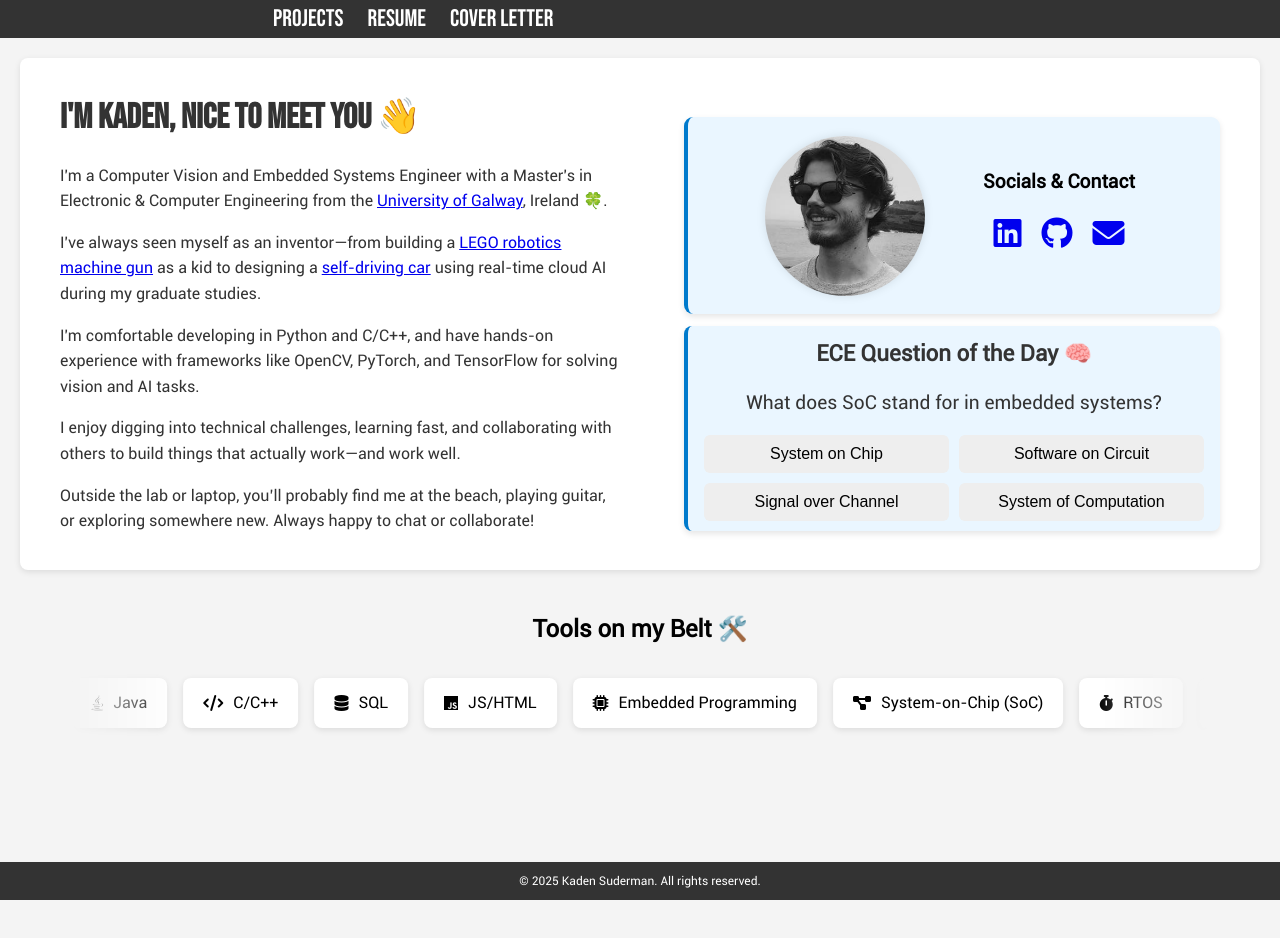
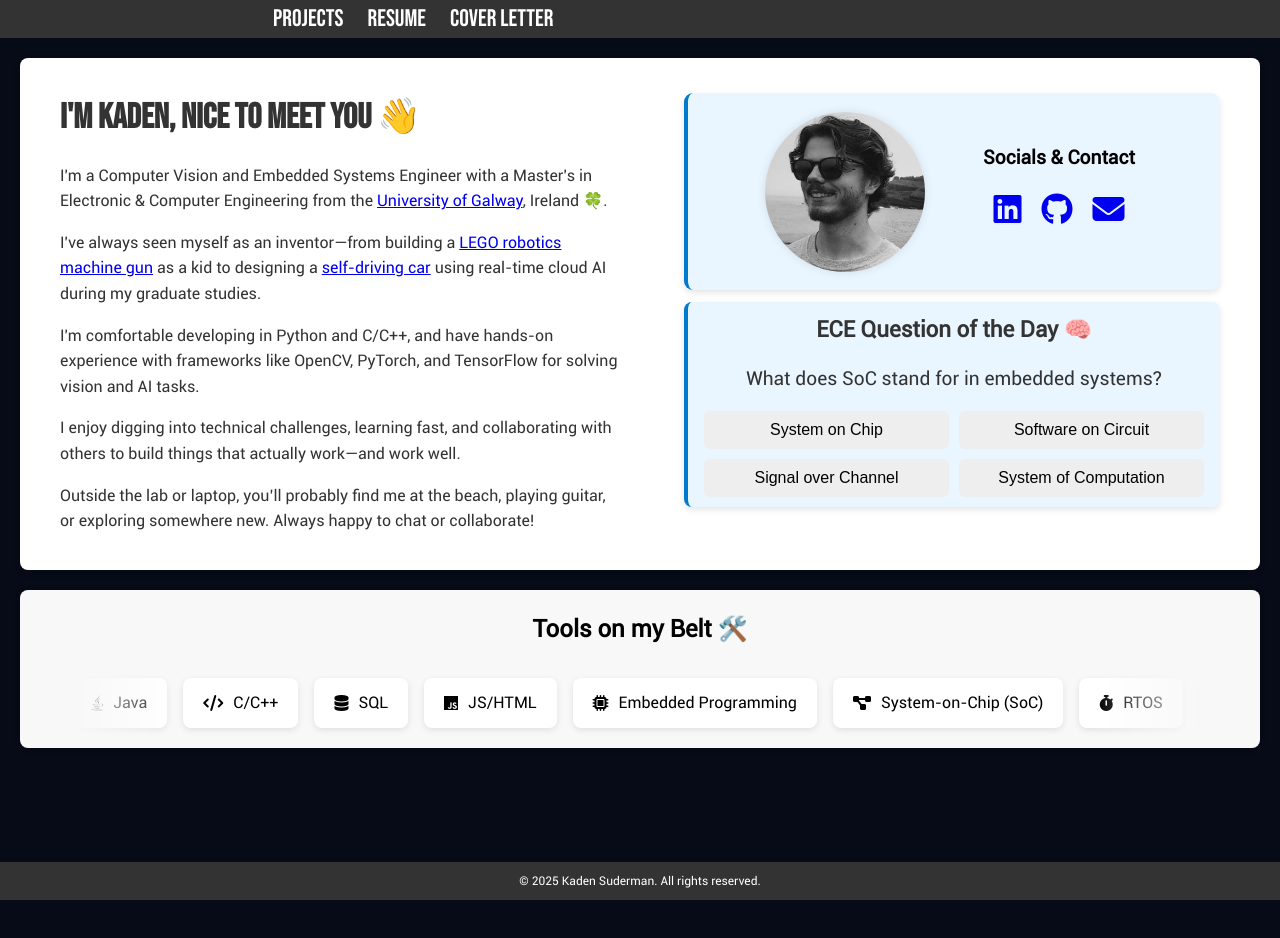
Before and after one commit to superKabe/superKabe.github.io, a Jekyll site: the page index.html, which Jekyll copies as it is, in a window 1280 px wide. Built offline with Jekyll 4.4.1, drawn with Linux system fonts in a browser that asks for light colours; a script that is not in the unit is left out; before the commit the page ends 900 px from its top, so only the background shows below that.

Commit message:
Add neural network background effect and restructure sections for improved layout

```diff
--- a/index.html
+++ b/index.html
@@ -21,6 +21,7 @@
         </nav>
     </header>
 
+  <div id="neural-network-background">
     <section id="about">
         <div class="about-content">
           <!-- Left: Text section with photo -->
@@ -63,6 +64,7 @@
       </div>
     </section>
 
+    <section id="skills">
       <div class="skills-scroll-wrapper">
         <h2 style="text-align: center;">Tools on my Belt 🛠️</h2>
         <div class="skills-scroll">
@@ -103,6 +105,7 @@
             <div class="skill"><i class="fas fa-shapes"></i> Data Modeling</div>
         </div>
     </div>
+  </div>
 
   <footer>
       <p>&copy; 2025 Kaden Suderman. All rights reserved.</p>
@@ -111,5 +114,23 @@
   <!-- Include the JavaScript file for the daily question -->
   <script src="daily-question.js"></script>
 
+    <!-- Three.js is a dependency for Vanta.js -->
+  <script src="https://cdnjs.cloudflare.com/ajax/libs/three.js/r121/three.min.js"></script>
+  <!-- Vanta.js Net effect -->
+  <script src="https://cdnjs.cloudflare.com/ajax/libs/vanta/0.5.21/vanta.net.min.js"></script>
+
+  <script>
+    VANTA.NET({
+      el: "#neural-network-background",
+      color: 0x2d4b91,       // Color of the nodes
+      backgroundColor: 0x060b17, // Background color
+      points: 20.00,         // Number of nodes
+      maxDistance: 20.00,    // Maximum distance between nodes
+      spacing: 12.00         // Spacing between nodes
+    });
+  </script>
+
+
+
 </body>
 </html>
--- a/styles.css
+++ b/styles.css
@@ -132,15 +132,6 @@
 margin-top: 0.75rem;
 }
 
-.about-card {
-    background-color: #fff;
-    border-radius: 12px;
-    padding: 20px;
-    box-shadow: 0 0 10px rgba(0,0,0,0.1);
-    max-width: 960px;
-    margin: auto;
-  }
-
 
 /* Container for About section split into two columns */
 .about-wrapper {
@@ -161,30 +152,13 @@
 min-width: 280px;        /* Optional: prevents too narrow text on small screens */
 }
 
-  /* Right column: holds photo and fact box */
-  .about-right {
-    display: flex;
-    flex-direction: column;
-    gap: 1rem;
-    flex: 0 0 auto;
-    min-width: 150px;
-    max-width: 10px;
-  }
-
-  .about-card {
-    background-color: #fff;
-    border-radius: 12px;
-    padding: 20px;
-    box-shadow: 0 0 10px rgba(0,0,0,0.1);
-    max-width: 1060px;
-    margin: auto;
-  }
 
 
 .about-content {
 display: flex;
 justify-content: space-between;
-    width: 100%;
+align-items: flex-start; /* Align items at the top */
+position: relative; /* Enable positioning for child elements */
 }
 
 .about-sidebar {
@@ -192,7 +166,7 @@
 flex-direction: column;
 justify-content: center; /* vertical centering */
 align-items: center;
-    padding: 20px 20px 0px 65px;
+padding: 15px 20px 0px 65px;
 }
 
 .grad-photo {
@@ -318,7 +292,7 @@
 
 #skills {
   background-color: #f8f8f8;
-    padding: 40px 20px;
+  padding: 0px 20px 10px 20px;
   overflow: hidden;
 }
 
@@ -339,6 +313,14 @@
   animation: scroll-left 80s linear infinite;
   padding: 10px 0;
   width: max-content;
+}
+
+.skills-card {
+  background-color: #fff;
+  border-radius: 12px;
+  padding: 20px 20px !important; /* Reduced top and bottom padding to 20px */
+  box-shadow: 0 0 10px rgba(0,0,0,0.1);
+  max-width: 1060px;
   }
 
 .skills-scroll-wrapper {
@@ -380,3 +362,10 @@
   gap: 10px;
   white-space: nowrap;
 }
+
+#neural-network-background {
+position: relative;
+width: 100%;
+min-height: 100vh; /* Adjust based on your content's height */
+overflow: hidden;
+}
```
Lines whose indentation alone changed are shown as unchanged.
